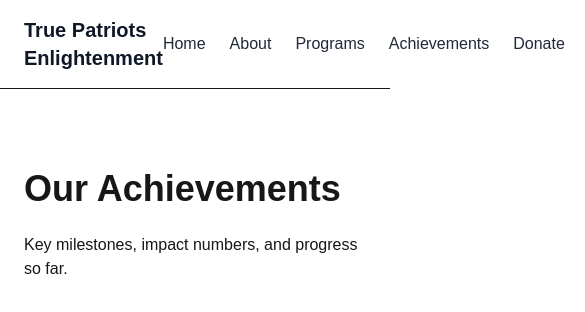
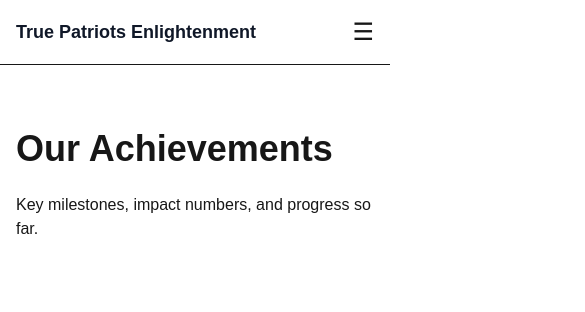
Before and after one commit to pearlroys/truepatriots-enlightenment, a Next.js app: page /achievements in a window 390 px wide. Shown: the top 312 px of the page, 585 px wide, since content can reach past the window. Built offline with nearby package versions, Linux system fonts and the light colour scheme.

Commit message:
adding support for mobile

```diff
--- a/app/about/page.tsx
+++ b/app/about/page.tsx
@@ -1,6 +1,6 @@
 export default function About() {
     return (
-      <main className="max-w-5xl mx-auto px-6 py-20">
+        <main className="max-w-6xl mx-auto px-4 md:px-6 py-16">
         <h1 className="text-4xl font-bold mb-6">About Us</h1>
         <p>
           This page will explain who we are, our mission, vision, and values.
--- a/app/achievements/page.tsx
+++ b/app/achievements/page.tsx
@@ -1,6 +1,6 @@
 export default function Achievements() {
     return (
-      <main className="max-w-5xl mx-auto px-6 py-20">
+        <main className="max-w-6xl mx-auto px-4 md:px-6 py-16">
         <h1 className="text-4xl font-bold mb-6">Our Achievements</h1>
         <p>
           Key milestones, impact numbers, and progress so far.
--- a/app/components/Navbar.tsx
+++ b/app/components/Navbar.tsx
@@ -1,14 +1,22 @@
+"use client";
+
 import Link from "next/link";
+import { useState } from "react";
 
 export default function Navbar() {
+  const [open, setOpen] = useState(false);
+
   return (
     <nav className="w-full border-b bg-white">
-      <div className="max-w-6xl mx-auto px-6 py-4 flex items-center justify-between">
-        <h1 className="text-xl font-bold text-gray-900">
+      <div className="max-w-6xl mx-auto px-4 py-4 flex items-center justify-between">
+
+        {/* Logo */}
+        <h1 className="text-lg md:text-xl font-bold text-gray-900">
           True Patriots Enlightenment
         </h1>
 
-        <div className="flex gap-6 text-gray-800 font-medium">
+        {/* Desktop menu */}
+        <div className="hidden md:flex gap-6 text-gray-800 font-medium">
           <Link href="/">Home</Link>
           <Link href="/about">About</Link>
           <Link href="/programs">Programs</Link>
@@ -16,7 +24,27 @@ export default function Navbar() {
           <Link href="/donate">Donate</Link>
           <Link href="/contact">Contact</Link>
         </div>
+
+        {/* Mobile button */}
+        <button
+          className="md:hidden text-2xl"
+          onClick={() => setOpen(!open)}
+        >
+          ☰
+        </button>
       </div>
+
+      {/* Mobile menu */}
+      {open && (
+        <div className="md:hidden bg-white border-t px-6 py-4 flex flex-col gap-4 text-gray-800 font-medium">
+          <Link href="/" onClick={() => setOpen(false)}>Home</Link>
+          <Link href="/about" onClick={() => setOpen(false)}>About</Link>
+          <Link href="/programs" onClick={() => setOpen(false)}>Programs</Link>
+          <Link href="/achievements" onClick={() => setOpen(false)}>Achievements</Link>
+          <Link href="/donate" onClick={() => setOpen(false)}>Donate</Link>
+          <Link href="/contact" onClick={() => setOpen(false)}>Contact</Link>
+        </div>
+      )}
     </nav>
   );
 }
--- a/app/contact/page.tsx
+++ b/app/contact/page.tsx
@@ -1,6 +1,6 @@
 export default function Contact() {
     return (
-      <main className="max-w-5xl mx-auto px-6 py-20">
+        <main className="max-w-6xl mx-auto px-4 md:px-6 py-16">
         <h1 className="text-4xl font-bold mb-6">Contact Us</h1>
         <p>
           Email address, phone number, and office location will be listed here.
--- a/app/donate/page.tsx
+++ b/app/donate/page.tsx
@@ -1,6 +1,6 @@
 export default function Donate() {
     return (
-      <main className="max-w-5xl mx-auto px-6 py-20">
+        <main className="max-w-6xl mx-auto px-4 md:px-6 py-16">
         <h1 className="text-4xl font-bold mb-6">Support Our Mission</h1>
 
         <p className="mb-6">
--- a/app/page.tsx
+++ b/app/page.tsx
@@ -1,6 +1,6 @@
 export default function Home() {
   return (
-    <main className="max-w-7xl mx-auto px-6 py-24 text-center">
+    <main className="max-w-6xl mx-auto px-4 md:px-6 py-16">
       <h1 className="text-5xl font-bold mb-6">
         True Patriots Enlightenment
       </h1>
--- a/app/programs/page.tsx
+++ b/app/programs/page.tsx
@@ -1,6 +1,6 @@
 export default function Programs() {
     return (
-      <main className="max-w-5xl mx-auto px-6 py-20">
+        <main className="max-w-6xl mx-auto px-4 md:px-6 py-16">
         <h1 className="text-4xl font-bold mb-6">Our Programs</h1>
         <p>
           Details of our education and community programs will appear here.
```
